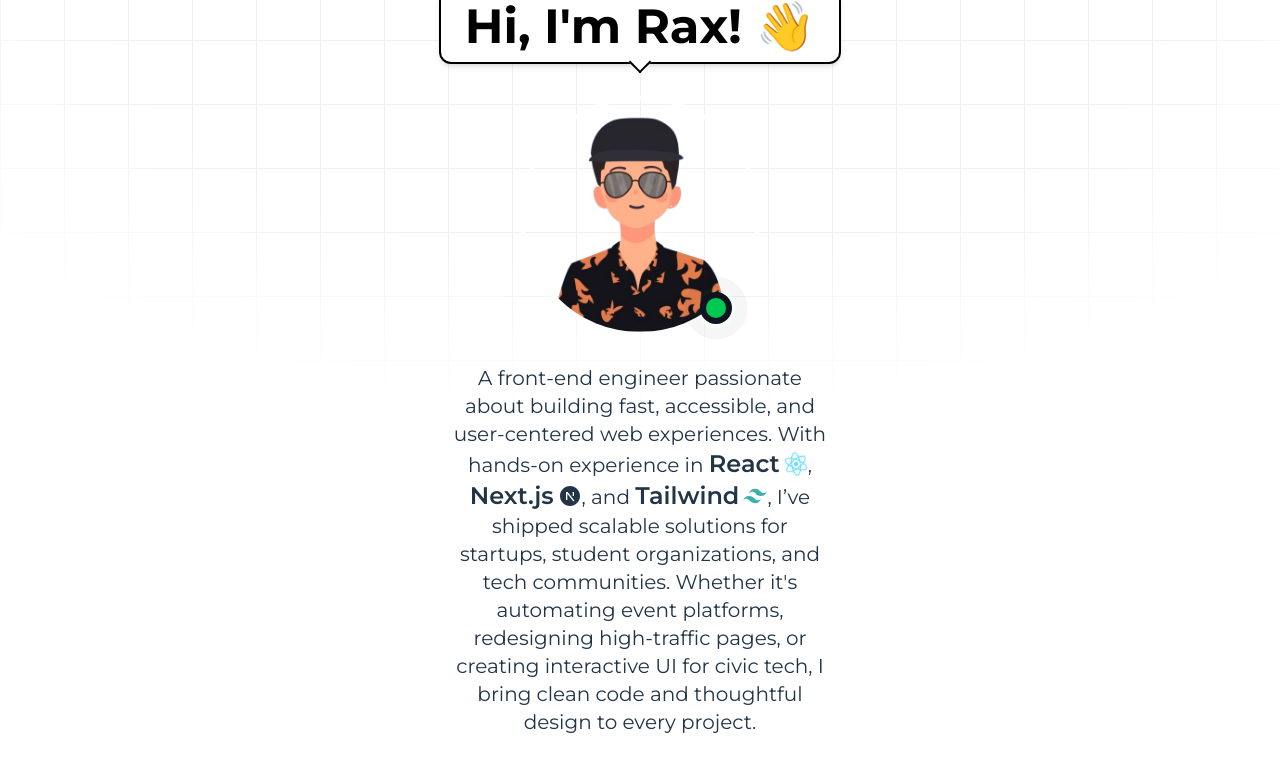
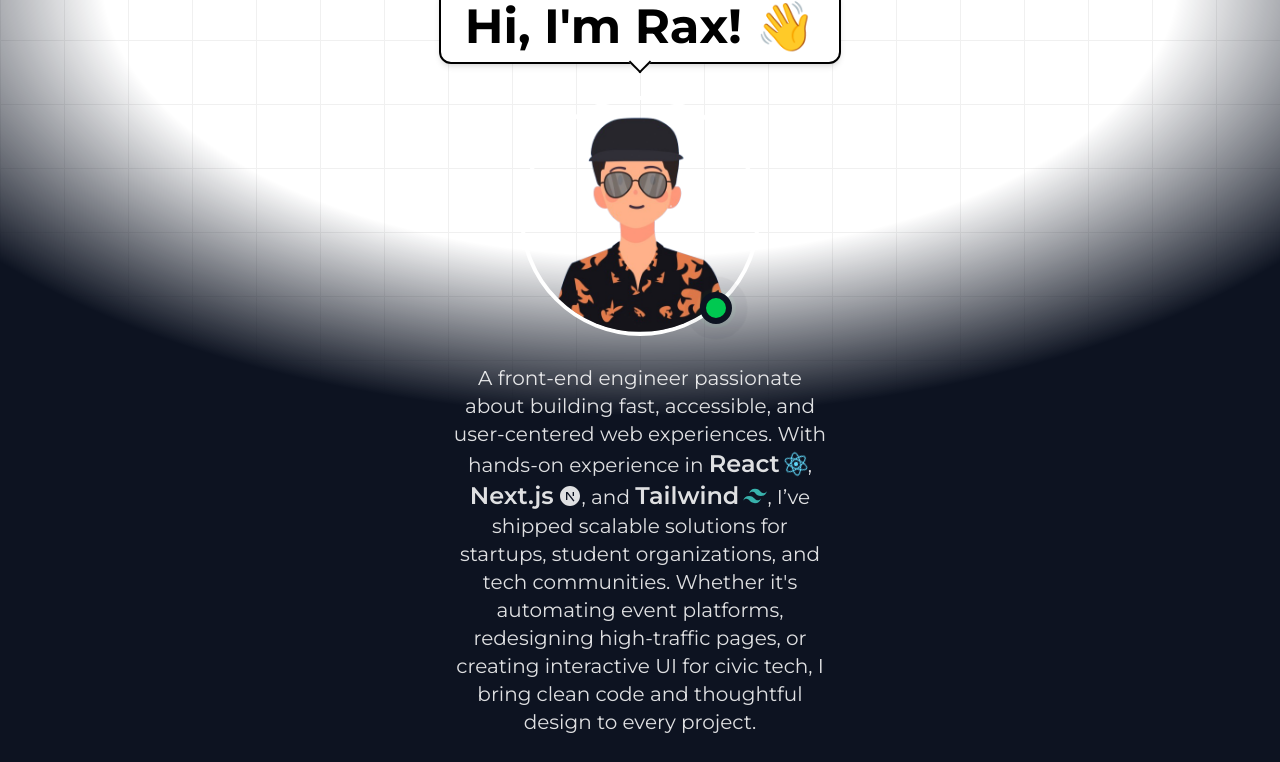
Before and after one commit to devRaxx/me, a React (Vite) app: page / in a window 1280 px wide. Shown: the top 762 px of the page. Built offline with nearby package versions, Linux system fonts and the light colour scheme; what tailwindcss-animated would draw is missing.

Commit message:
feat: removed light mode

```diff
--- a/src/index.css
+++ b/src/index.css
@@ -105,10 +105,3 @@
   min-width: 320px;
   min-height: 100vh;
 }
-
-@media (prefers-color-scheme: light) {
-  :root {
-    color: #213547;
-    background-color: #ffffff;
-  }
-}
```
